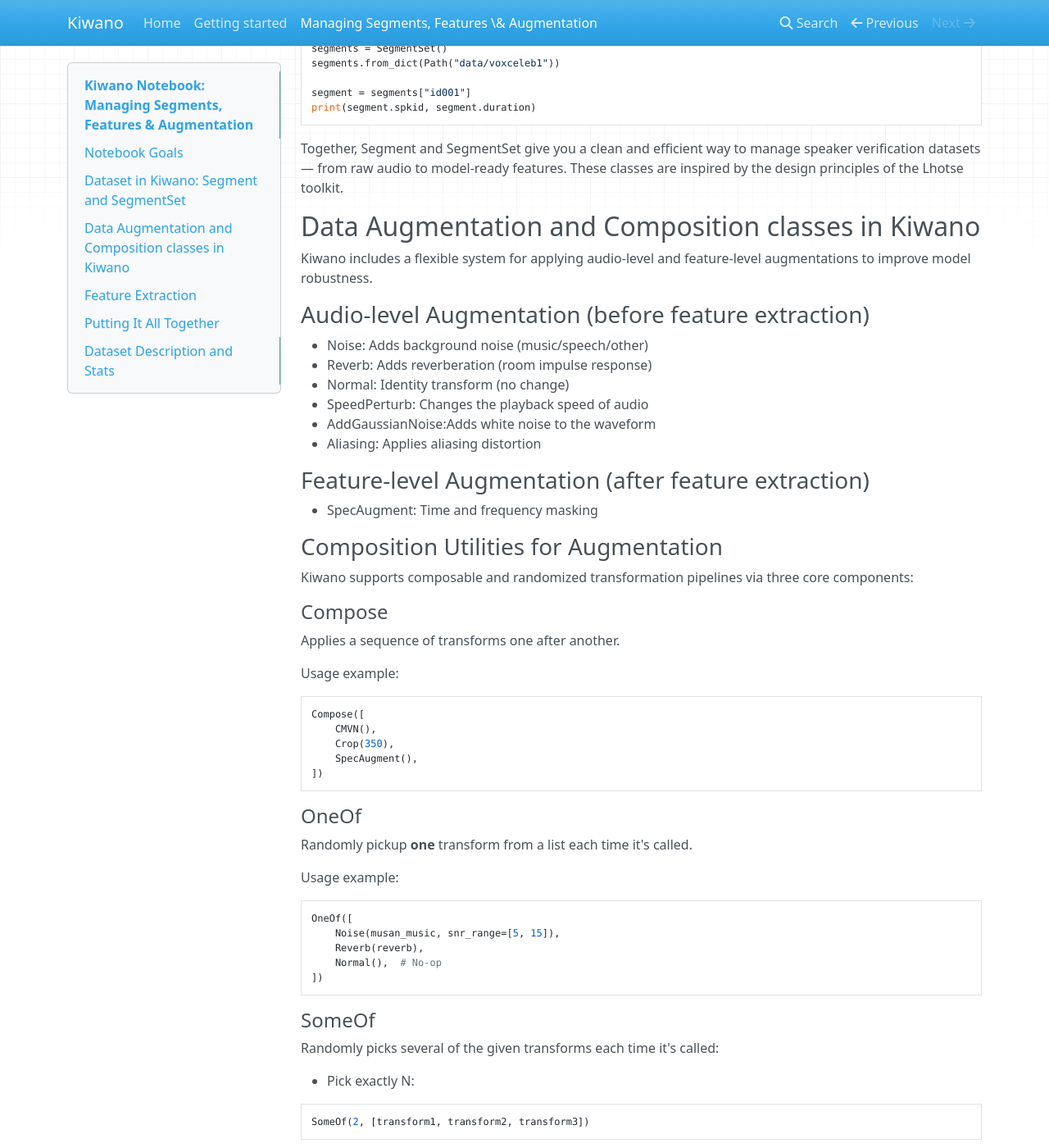
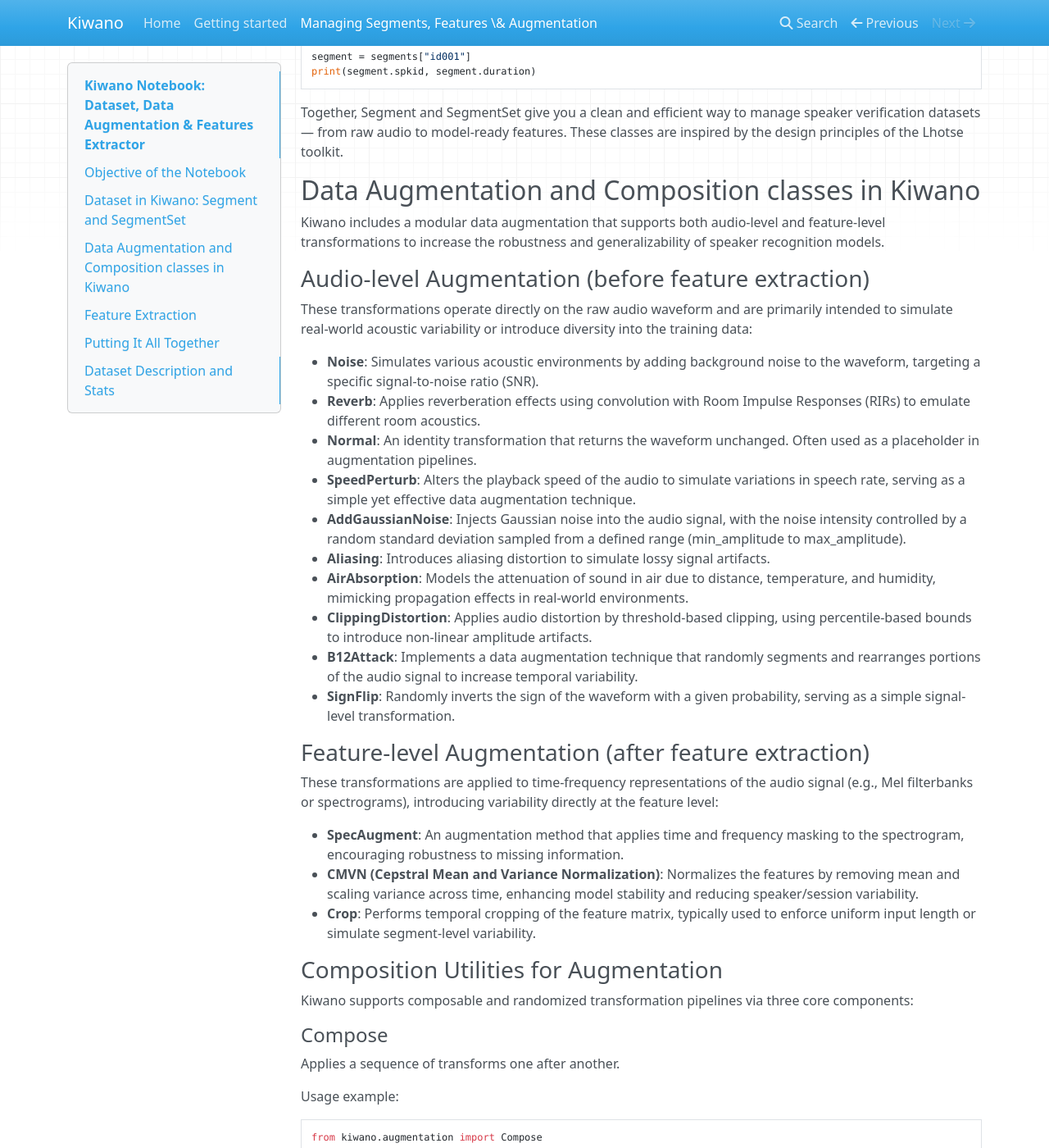
Before and after one commit to mrouvier/kiwano, an MkDocs documentation site: the page built from docs/notebook_segments.md, in a window 1280 px wide and 1400 px high, scrolled down 1374 px. Shown: the whole window at 82% size. Built offline with MkDocs 1.6.1, drawn with Linux system fonts in a browser that asks for light colours; nearby versions of some CDN libraries; some of the changed text lies outside the part shown.

Commit message:
add new docs/notebook_segments.md

````diff
--- a/docs/notebook_segments.md
+++ b/docs/notebook_segments.md
@@ -1,6 +1,6 @@
-# Kiwano Notebook: Managing Segments, Features & Augmentation
+# Kiwano Notebook: Dataset, Data Augmentation & Features Extractor
 
-## Notebook Goals
+## Objective of the Notebook
 
 This notebook will help you understand and use Kiwano’s segment management system for speaker verification. By the end, you’ll know how to:
 
@@ -13,7 +13,7 @@
 ## Dataset in Kiwano: Segment and SegmentSet
 
 
-In Kiwano, datasets are described using manifest files in CSV format. These manifests are backed by a small set of Python classes that make it easy to manipulate, inspect, and augment the data programmatically. Kiwano's data representation is built around two core components:
+In Kiwano, datasets are described using manifest files in CSV format. These manifests are backed by a concise set of Python classes designed to facilitate the programmatic manipulatation, inspection, and augmentation of data. The data representation in Kiwano is structured around two fundamental components:
 - **Segment**: Represents a single audio sample linked to a specific speaker. It includes metadata such as the speaker ID, duration, file path, and optional augmentation configuration.
 - **SegmentSet**: A collection of Segment objects. It acts as a high-level manifest that provides utilities for loading data from disk, accessing and filtering segments, and preparing data for training.
 
@@ -33,15 +33,9 @@
 - _augmentation_ (optional): Information about any audio transform applied to the segment
 
 
-Kiwano allows lazy loading of audio:
-- Reads the waveform using torchaudio
-- Applies SpeedPerturb if defined
-- Returns the waveform and sample rate
-
-
 Usage exemple:
 ```python
-from kiwano import Segment
+from kiwano.dataset import Segment
 
 segment = Segment.from_file("meeting.wav")
 audio, sr = segment.load_audio()
@@ -66,6 +58,8 @@
 Example usage:
 
 ```python
+from kiwano.dataset import Segment, SegmentSet
+
 segments = SegmentSet()
 segments.from_dict(Path("data/voxceleb1"))
 
@@ -78,21 +72,34 @@
 
 ## Data Augmentation and Composition classes in Kiwano
 
-Kiwano includes a flexible system for applying audio-level and feature-level augmentations to improve model robustness.
+Kiwano includes a modular data augmentation that supports both audio-level and feature-level transformations to increase the robustness and generalizability of speaker recognition models.
+
 
 
 ### Audio-level Augmentation (before feature extraction)
 
-- Noise: Adds background noise (music/speech/other)
-- Reverb: Adds reverberation (room impulse response)
-- Normal:	Identity transform (no change)
-- SpeedPerturb: Changes the playback speed of audio
-- AddGaussianNoise:Adds white noise to the waveform
-- Aliasing: Applies aliasing distortion
+These transformations operate directly on the raw audio waveform and are primarily intended to simulate real-world acoustic variability or introduce diversity into the training data:
+
+- **Noise**: Simulates various acoustic environments by adding background noise to the waveform, targeting a specific signal-to-noise ratio (SNR).
+- **Reverb**: Applies reverberation effects using convolution with Room Impulse Responses (RIRs) to emulate different room acoustics.
+- **Normal**: An identity transformation that returns the waveform unchanged. Often used as a placeholder in augmentation pipelines.
+- **SpeedPerturb**: Alters the playback speed of the audio to simulate variations in speech rate, serving as a simple yet effective data augmentation technique.
+- **AddGaussianNoise**: Injects Gaussian noise into the audio signal, with the noise intensity controlled by a random standard deviation sampled from a defined range (min_amplitude to max_amplitude).
+- **Aliasing**: Introduces aliasing distortion to simulate lossy signal artifacts.
+- **AirAbsorption**: Models the attenuation of sound in air due to distance, temperature, and humidity, mimicking propagation effects in real-world environments.
+- **ClippingDistortion**: Applies audio distortion by threshold-based clipping, using percentile-based bounds to introduce non-linear amplitude artifacts.
+- **B12Attack**: Implements a data augmentation technique that randomly segments and rearranges portions of the audio signal to increase temporal variability.
+- **SignFlip**: Randomly inverts the sign of the waveform with a given probability, serving as a simple signal-level transformation.
+
 
 ### Feature-level Augmentation (after feature extraction)
 
-- SpecAugment: Time and frequency masking
+These transformations are applied to time-frequency representations of the audio signal (e.g., Mel filterbanks or spectrograms), introducing variability directly at the feature level:
+
+
+- **SpecAugment**: An augmentation method that applies time and frequency masking to the spectrogram, encouraging robustness to missing information.
+- **CMVN (Cepstral Mean and Variance Normalization)**: Normalizes the features by removing mean and scaling variance across time, enhancing model stability and reducing speaker/session variability.
+- **Crop**: Performs temporal cropping of the feature matrix, typically used to enforce uniform input length or simulate segment-level variability.
 
 
 ### Composition Utilities for Augmentation
@@ -107,11 +114,9 @@
 
 Usage example:
 ```python
-Compose([
-    CMVN(),
-    Crop(350),
-    SpecAugment(),
-])
+from kiwano.augmentation import Compose
+
+Compose([transform1(), transform2(), transform3()])
 ```
 
 #### OneOf
@@ -120,11 +125,9 @@
 
 Usage example:
 ```python
-OneOf([
-    Noise(musan_music, snr_range=[5, 15]),
-    Reverb(reverb),
-    Normal(),  # No-op
-])
+from kiwano.augmentation import OneOf
+
+OneOf([transform1(), transform2(), transform3()])
 ```
 
 #### SomeOf
@@ -134,19 +137,25 @@
 - Pick exactly N:
 
 ```python
-SomeOf(2, [transform1, transform2, transform3])
+from kiwano.augmentation import SomeOf
+
+SomeOf(2, [transform1(), transform2(), transform3()])
 ```
 
 - Pick between min and max:
 
 ```python
-SomeOf((1, 3), [transform1, transform2, transform3])
+from kiwano.augmentation import SomeOf
+
+SomeOf((1, 3), [transform1(), transform2(), transform3()])
 ```
 
 - Pick at least N, up to all:
 
 ```python
-SomeOf((2, None), [transform1, transform2, transform3, transform4])
+from kiwano.augmentation import SomeOf
+
+SomeOf((2, None), [transform1(), transform2(), transform3(), transform4()])
 ```
 
 
@@ -155,6 +164,8 @@
 Kiwano provides its own feature extractor class, such as Fbank, which computes filterbank energies from raw audio.
 
 ```python
+from kiwano.features import Fbank
+
 feature_extractor = Fbank()
 features = feature_extractor.extract(audio, sampling_rate=sr)
 ```
@@ -170,21 +181,75 @@
 - Returns (features, speaker_label) for each call
 
 ```python
+from kiwano.augmentation import (
+    CMVN,
+    Augmentation,
+    Compose,
+    Crop,
+    Normal,
+    OneOf,
+    Reverb,
+    SpecAugment,
+	AirAbsorption,
+	AddGaussianNoise,
+	ClippingDistortion
+)
+from kiwano.dataset import Segment, SegmentSet
+from kiwano.features import Fbank
+from kiwano.utils import Pathlike
+
+
+class SpeakerTrainingSegmentSet(Dataset, SegmentSet):
+    def __init__(
+        self,
+        audio_transforms: List[Augmentation] = None,
+        feature_extractor=None,
+        feature_transforms: List[Augmentation] = None,
+    ):
+        super().__init__()
+        self.audio_transforms = audio_transforms
+        self.feature_transforms = feature_transforms
+        self.feature_extractor = feature_extractor
+    def __getitem__(self, segment_id_or_index: Union[int, str]) -> Segment:
+        segment = None
+        if isinstance(segment_id_or_index, str):
+            segment = self.segments[segment_id_or_index]
+        else:
+            segment = next(
+                val
+                for idx, val in enumerate(self.segments.values())
+                if idx == segment_id_or_index
+            )
+        audio, sample_rate = segment.load_audio()
+        if self.audio_transforms != None:
+            audio, sample_rate = self.audio_transforms(audio, sample_rate)
+        if self.feature_extractor != None:
+            feature = self.feature_extractor.extract(audio, sampling_rate=sample_rate)
+        if self.feature_transforms != None:
+            feature = self.feature_transforms(feature)
+        return feature, self.labels[segment.spkid]
+
+
 training_data = SpeakerTrainingSegmentSet(
-    audio_transforms=OneOf([
-        Noise(musan_music, snr_range=[5, 15]),
-        Reverb(reverb),
-        Normal()
-    ]),
+    audio_transforms=OneOf(
+        [
+            AirAbsorption(),
+            AddGaussianNoise(),
+			ClippingDistortion(),
+            Normal(),
+        ]
+    ),
     feature_extractor=Fbank(),
-    feature_transforms=Compose([
-        CMVN(),
-        Crop(350),
-        SpecAugment(),
-    ])
+    feature_transforms=Compose(
+        [
+            CMVN(),
+            Crop(350),
+            SpecAugment(),
+        ]
+    ),
 )
 
-training_data.from_dict(Path("data/voxceleb1"))
+training_data.from_dict(Path("data/voxceleb2/"))
 features, label = training_data[0]
 ```
 
````
Also changed, not shown: other parts of docs/notebook_segments.md (+1 -3 lines).
